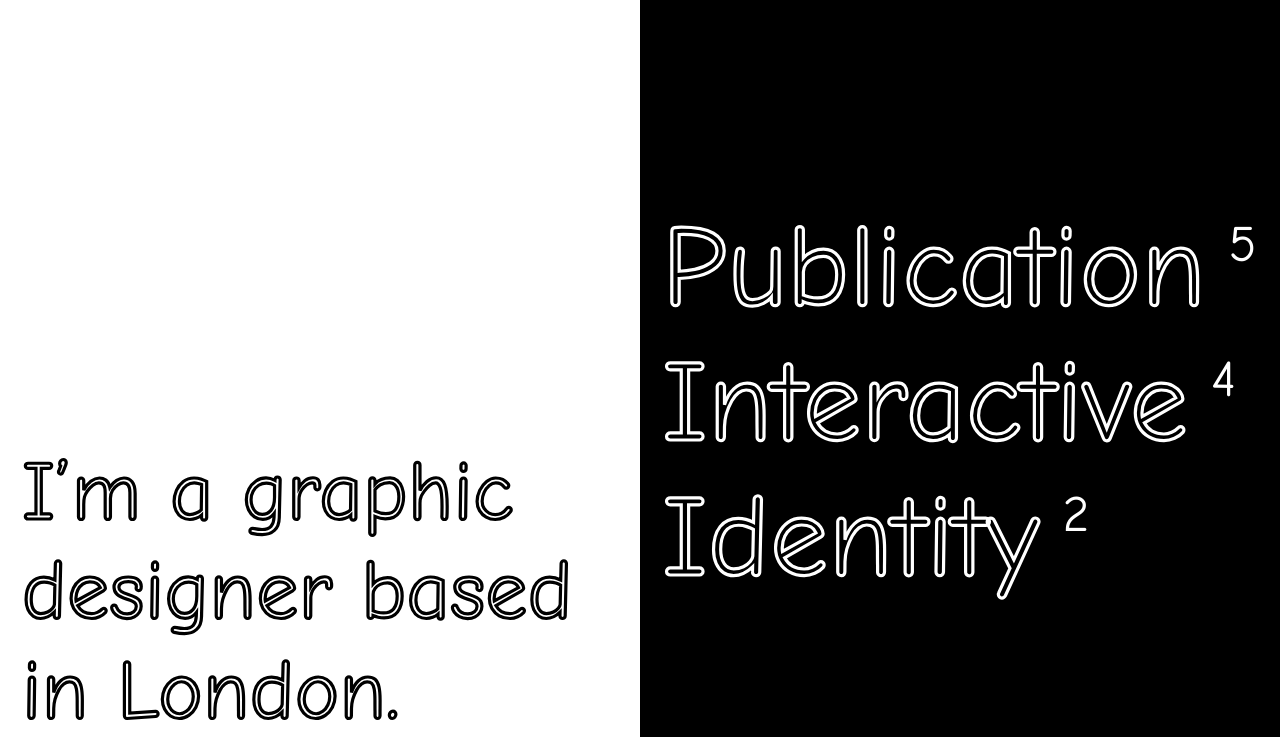
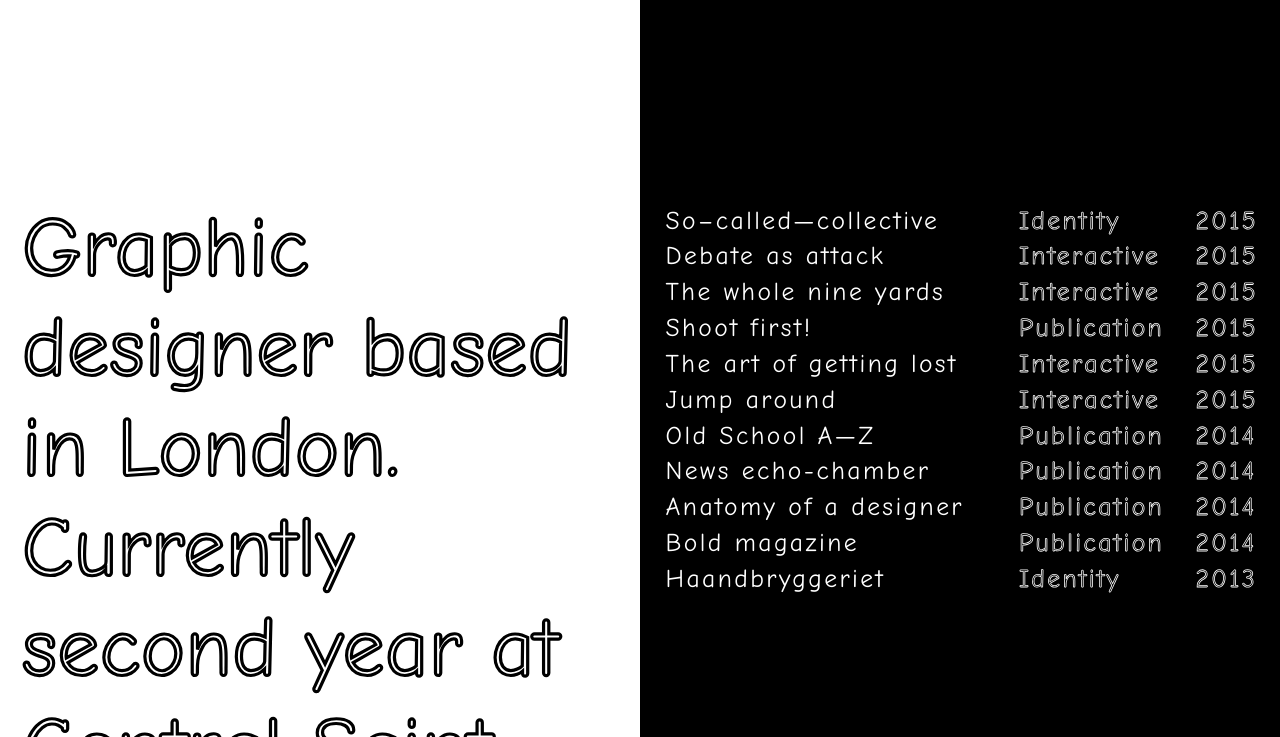
Before and after one commit to larshoie/Div.Dev, a plain HTML site: page CodeKit/index.html in a window 1280 px wide. Shown: the part 63-800 px from the top of the page. Drawn offline with nearby package versions, Linux system fonts and the light colour scheme.

Commit message:
Oppdatert index til v4

```diff
--- a/CodeKit/index.html
+++ b/CodeKit/index.html
@@ -14,45 +14,101 @@
 			<header>
 				<ul class="left">
 					<li><a href="/index.html">Lars Høie</a></li>
-				<!-- <li><a href="tel:+4792444762">+47 924 44 762</a></li> -->
 				</ul>
 				<a class="right" href="/projects.html">Projects</a>
 			</header>
 
 		<div class="left-page">
 			<div class="about">
+
+				<p class="ingress">
+					Graphic designer based in London.
+					Currently second year at Central Saint Martins.
+				</p>
+
+				<section class="experience">Op designstudio, Norway <br>
+					Internship — June-Sept, 2014
+				</section>
 				<p>
-					I’m a graphic designer based in London.
-					Currently studying at Central Saint Martins.
+					I'm always happy to have a chat about collaborations or jobs.
 				</p>
+
+				<a href="tel:+4792444762">+47 924 44 762</a>
+
 			</div>
 		</div>
 
-
 		<div class="right-page">
-
-				<ul class="featured">
-
-						<li>Publication <a class="number-projects" href="#">5</a>
+			<ul class="project-list">
+				<ul>
+					<li>So–called—collective
 					<figure>
 						<img src=" /assets/images/1/_DSF3919.jpg " alt="design is everything">
 					</figure>
 					</li>
+					<li>Identity</li>
+					<li>2015</li>
 
-						<li>Interactive <a class="number-projects" href="#">4</a>
+				</ul>
+				<ul>
+					<li>Debate as attack
 						<figure>
 							<img src=" /assets/images/1/_DSF3920.jpg " alt="design is everything">
 						</figure>
 					</li>
-
-						<li>Identity <a class="number-projects" href="#">2</a>
+					<li>Interactive</li>
+					<li>2015</li>
+				</ul>
+				<ul>
+					<li>The whole nine yards
 						<figure>
 							<img src=" /assets/images/1/_DSF3921.jpg " alt="design is everything">
 						</figure>
 					</li>
-
+					<li>Interactive</li>
+					<li>2015</li>
 				</ul>
-
+				<ul>
+					<li>Shoot first!</li>
+					<li>Publication</li>
+					<li>2015</li>
+				</ul>
+				<ul>
+					<li>The art of getting lost</li>
+					<li>Interactive</li>
+					<li>2015</li>
+				</ul>
+				<ul>
+					<li>Jump around</li>
+					<li>Interactive</li>
+					<li>2015</li>
+				</ul>
+				<ul>
+					<li>Old School A—Z</li>
+					<li>Publication</li>
+					<li>2014</li>
+				</ul>
+				<ul>
+					<li>News echo-chamber</li>
+					<li>Publication</li>
+					<li>2014</li>
+				</ul>
+				<ul>
+					<li>Anatomy of a designer</li>
+					<li>Publication</li>
+					<li>2014</li>
+				</ul>
+				<ul>
+					<li>Bold magazine</li>
+					<li>Publication</li>
+					<li>2014</li>
+				</ul>
+				<ul>
+					<li>Haandbryggeriet</li>
+					<li>Identity</li>
+					<li>2013</li>
+				</ul>
+			</ul>
 		</div>
 
 		<footer></footer>
--- a/CodeKit/src/scss/_typo.scss
+++ b/CodeKit/src/scss/_typo.scss
@@ -376,13 +376,19 @@ img {
 
 
 
-.about {
+.ingress {
   @extend h1;
+  position: static;
+  display: block;
   font-size: 6.5vw;
   -webkit-text-stroke: 0.2rem #000;
-  padding-bottom:10vh;
+  margin-bottom:10vh;
 }
 
+.experience {
+  //margin-top: 2rem;
+  display: block;
+}
 
 
 
```
Also changed, not shown: CodeKit/assets/css/style.css, 2 other files. Lines whose indentation alone changed are shown as unchanged.
